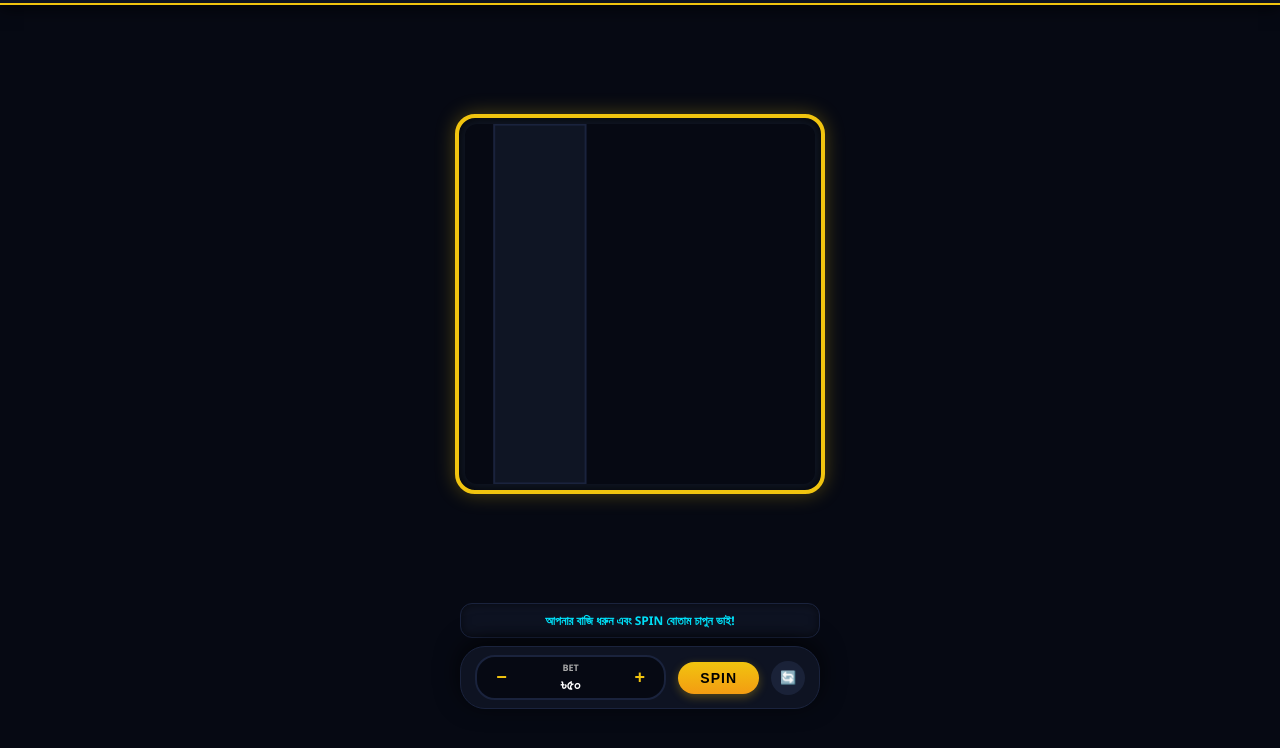
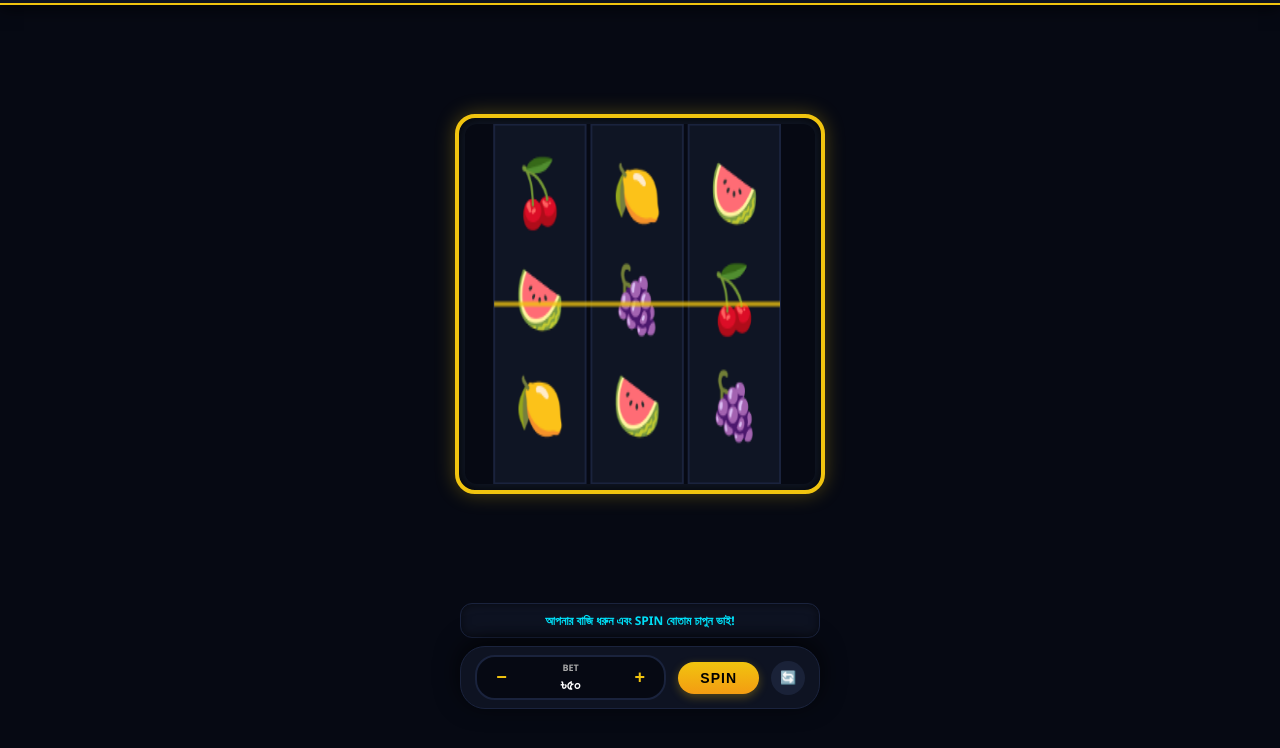
Before and after one commit to dalowerhossain229-lang/RAINBOW-SLOT, a website: page index.html in a window 1280 px wide. Shown: the part 46-794 px from the top of the page. Drawn offline with nearby package versions, Linux system fonts and the light colour scheme; no server answers.

Commit message:
Update index.html

```diff
--- a/index.html
+++ b/index.html
@@ -94,7 +94,7 @@
         const itemHeight = 70;
         const startX = (canvas.width - (3 * reelwidth)) / 2;
 
-                // 🚀 [রিল কম্বিনেশন অমিল এবং ক্যানভাস ড্রয়িং জ্যাম ১০০০০০% চিরতরে ফিক্সড ভাই ভাই]
+                // 🚀 [কালো স্ক্রিন এবং ফ্রুট উধাও জ্যাম ১০০০০০% চিরতরে ফিক্সড বর্ম ভাই ভাই]
         function renderSlotMachine() {
             ctx.clearRect(0, 0, canvas.width, canvas.height);
 
@@ -103,17 +103,17 @@
             for (let i = 0; i < 3; i++) {
                 const rx = startX + (i * colWidth);
 
-                // ৩টি রিল কলামের নিয়াল ব্যাকগ্রাউন্ড বডি
+                // ৩টি রিল কলামের নিয়াল ব্যাকগ্রাউন্ড বডি
                 ctx.fillStyle = "#0f1524";
                 ctx.fillRect(rx, 0, colWidth - 6, reelHeight);
                 ctx.strokeStyle = "#1a233d";
                 ctx.lineWidth = 2;
                 ctx.strokeRect(rx, 0, colWidth - 6, reelHeight);
 
-                // 🎯 [মাস্টার সিঙ্ক চাবি]: রিল মেমরির ১ম, ২য় ও ৩য় আইকন সরাসরি যথাক্রমে ওপর, মাঝখান ও নিচের লাইনে লক ভাই ভাই!
-                const iconTop    = reels[i].symbols[1] || "🍒"; // ওপরের সারির আইকন
-                const iconMiddle = reels[i].symbols[0] || "🍋"; // 🚀 মাঝখানের উইনিং সারির আইকন (১০০% সার্ভার ডাটা সিঙ্ক)
-                const iconBottom = reels[i].symbols[2] || "🔔"; // নিচের সারির আইকন
+                // 🎯 [বাগ ফিক্সড সিঙ্ক চাবি]: রিল মেমরির ওরিজিনাল সিম্বল অ্যারে পজিশন কড়া টাইট লক ভাই ভাই!
+                const iconTop    = reels[i].symbols[0] || "🍒"; // ওপরের সারির ফল
+                const iconMiddle = reels[i].symbols[1] || "🍋"; // 🚀 মাঝখানের মেইন উইনিং ফল (১০০% সার্ভার ডাটা সিঙ্ক)
+                const iconBottom = reels[i].symbols[2] || "🔔"; // নিচের সারির ফল
 
                 ctx.fillStyle = "#ffffff";
                 ctx.font = "40px Arial";
@@ -127,15 +127,15 @@
                 const targetCenterX = rx + (colWidth - 6) / 2;
 
                 // ১. ওপরের সারির ফল ড্রয়িং (অফসেট -৬৫ পিক্সেল ওপরে)
-                const topEmoji = iconSymbols[topIcon] || iconSymbols[iconTop] || iconTop;
+                const topEmoji = iconSymbols[iconTop] || iconTop;
                 ctx.fillText(topEmoji, targetCenterX, (canvas.height / 2) - 65);
 
                 // ২. 🚀 [চূড়ান্ত ফিক্স - মাঝখানের মেইন লাইন]: ডাটাবেজের আসল ফল সরাসরি গোল্ডেন লাইনের ওপর ড্র ভাই ভাই!
-                const midEmoji = iconSymbols[midIcon] || iconSymbols[iconMiddle] || iconMiddle;
+                const midEmoji = iconSymbols[iconMiddle] || iconMiddle;
                 ctx.fillText(midEmoji, targetCenterX, canvas.height / 2);
 
-                // ৩. নিচের সারির ফল ড্রয়িং (অফসেট +৬৫ পিক্সেল নিচে)
-                const botEmoji = iconSymbols[bottomIcon] || iconSymbols[iconBottom] || iconBottom;
+                //３. নিচের সারির ফল ড্রয়িং (অফসেট +৬৫ পিক্সেল নিচে)
+                const botEmoji = iconSymbols[iconBottom] || iconBottom;
                 ctx.fillText(botEmoji, targetCenterX, (canvas.height / 2) + 65);
 
                 ctx.shadowBlur = 0;
@@ -149,8 +149,6 @@
             ctx.lineTo(startX + (3 * colWidth) - 6, canvas.height / 2);
             ctx.stroke();
         }
-
-
 
 
         function updateSlotAnimation() {
```
